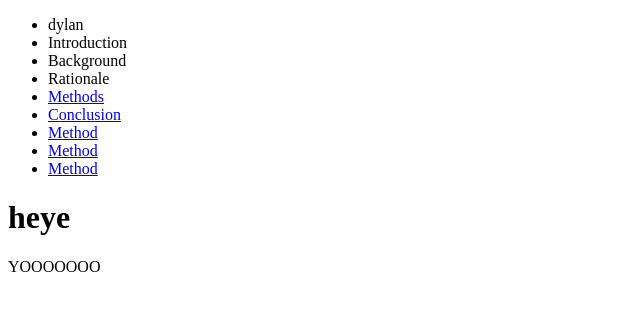
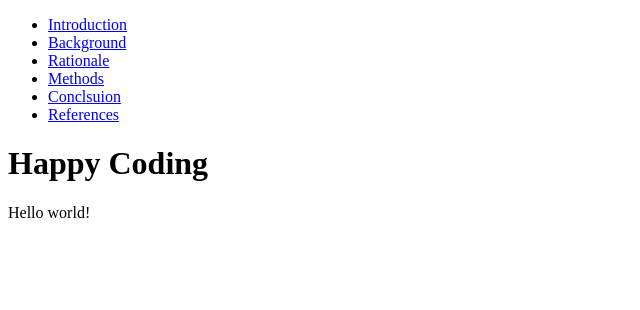
Before and after one commit to Calvin0114/Repository1, a plain HTML site: page index.html in a window 1280 px wide. Shown: the whole page, without its empty margins (0-640 px from the left). Drawn offline with Linux system fonts and the light colour scheme.

Commit message:
Update index.html

```diff
--- a/index.html
+++ b/index.html
@@ -1,23 +1,18 @@
 <!DOCTYPE html>
 <html>
 	<head>
-    <title>Research Proposal</title>
+		<title>My First Webpage</title>
 	</head>
 	<body>
 		<ul>
-      <li> <a href="#home"></a>dylan</li>
- <li>Introduction
-  <li>Background
-    <li>Rationale
-      <li><a href="methods.html">Methods</a>
-      <li><a href="Conclusion.html">Conclusion</a>
-      <li><a href="methods.htm">Method</a>
-      <li><a href="methods.htm">Method</a>
-      <li><a href="methods.htm">Method</a>
+			<li><a href="index.html">Introduction</a>
+			<li><a href="background.html">Background</a>
+			<li><a href="rationale.html">Rationale</a>
+			<li><a href="Methods.html">Methods</a>
+			<li><a href="conclusion.html">Conclsuion</a>
+			<li><a href="references.html">References</a>
 		</ul>
-    <h1>heye</h2>
-    <p>YOOOOOOO</p>
-
-
+		<h1>Happy Coding</h1>
+		<p>Hello world!</p>
 	</body>
 </html>
```
Lines whose indentation alone changed are shown as unchanged.
